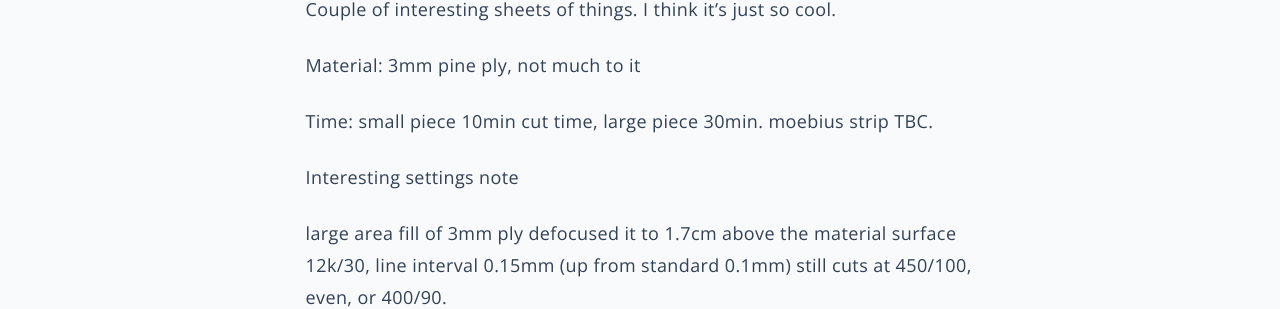
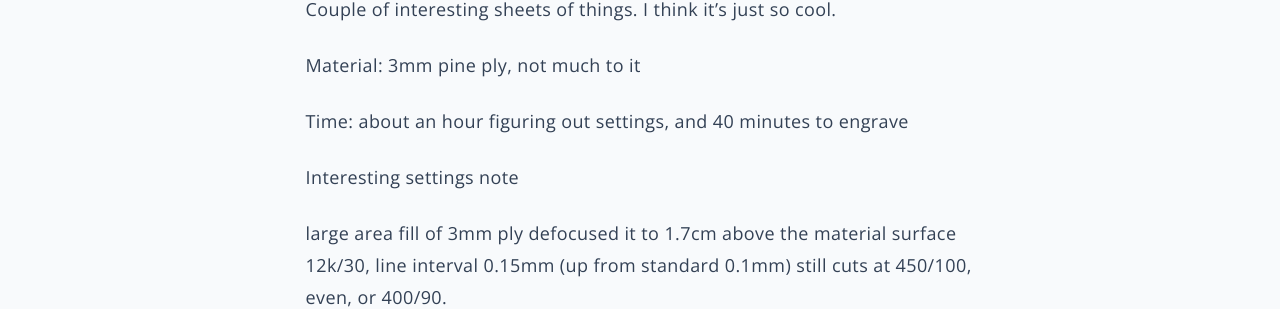
Before and after one commit to paper-engineer/laser-gallery, a Jekyll site: the page built from docs/_posts/2026-05-09-logo-sign.md, in a window 1280 px wide. Shown: the part 519-828 px from the top of the page. Built offline with Jekyll 4.4.1, drawn with Linux system fonts in a browser that asks for light colours.

Commit message:
Update 2026-05-09-logo-sign.md

```diff
--- a/docs/_posts/2026-05-09-logo-sign.md
+++ b/docs/_posts/2026-05-09-logo-sign.md
@@ -14,7 +14,7 @@ Couple of interesting sheets of things. I think it's just so cool.
 
 Material: 3mm pine ply, not much to it
 
-Time: small piece 10min cut time, large piece 30min. moebius strip TBC.
+Time: about an hour figuring out settings, and 40 minutes to engrave
 
 Interesting settings note
 
```
